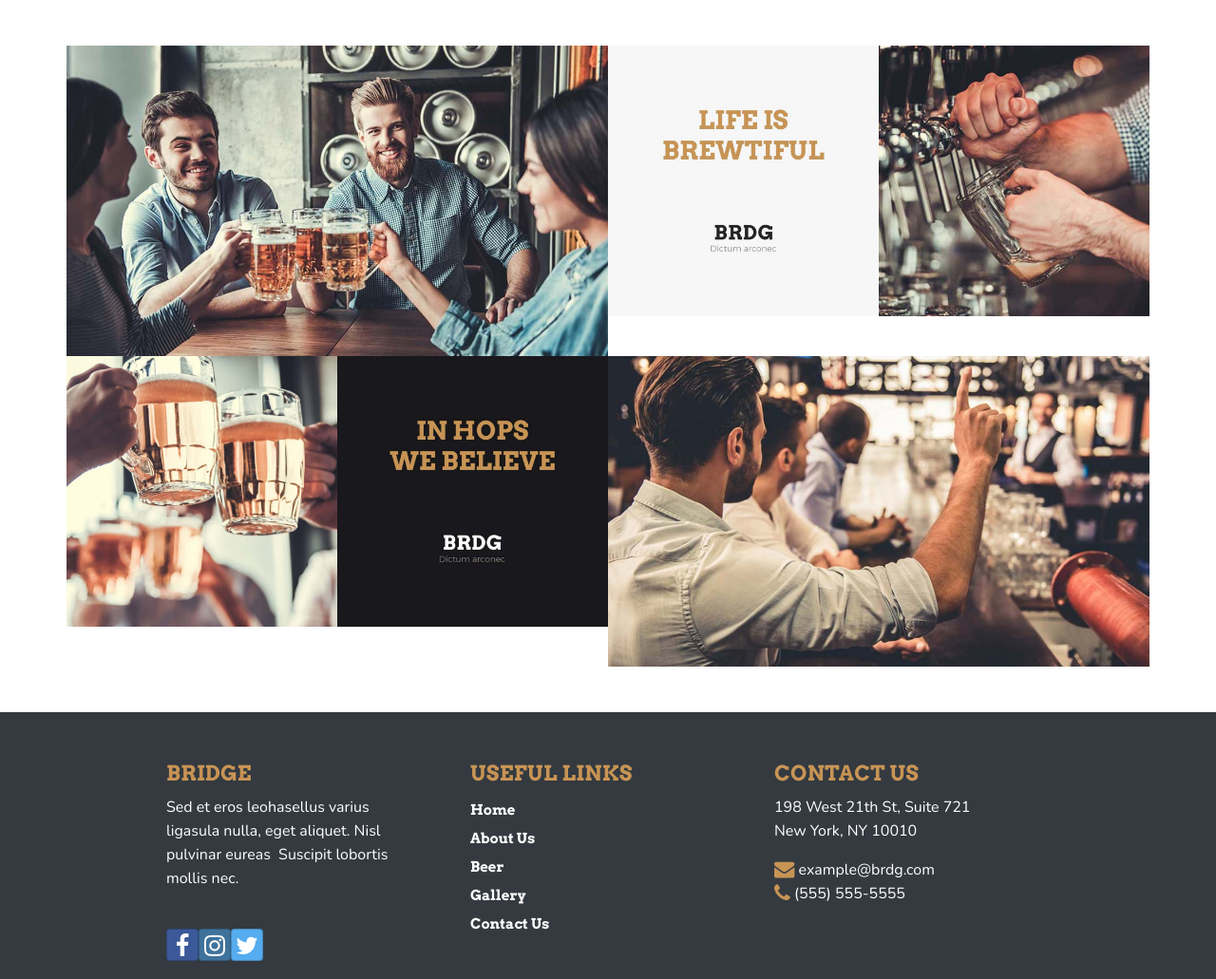
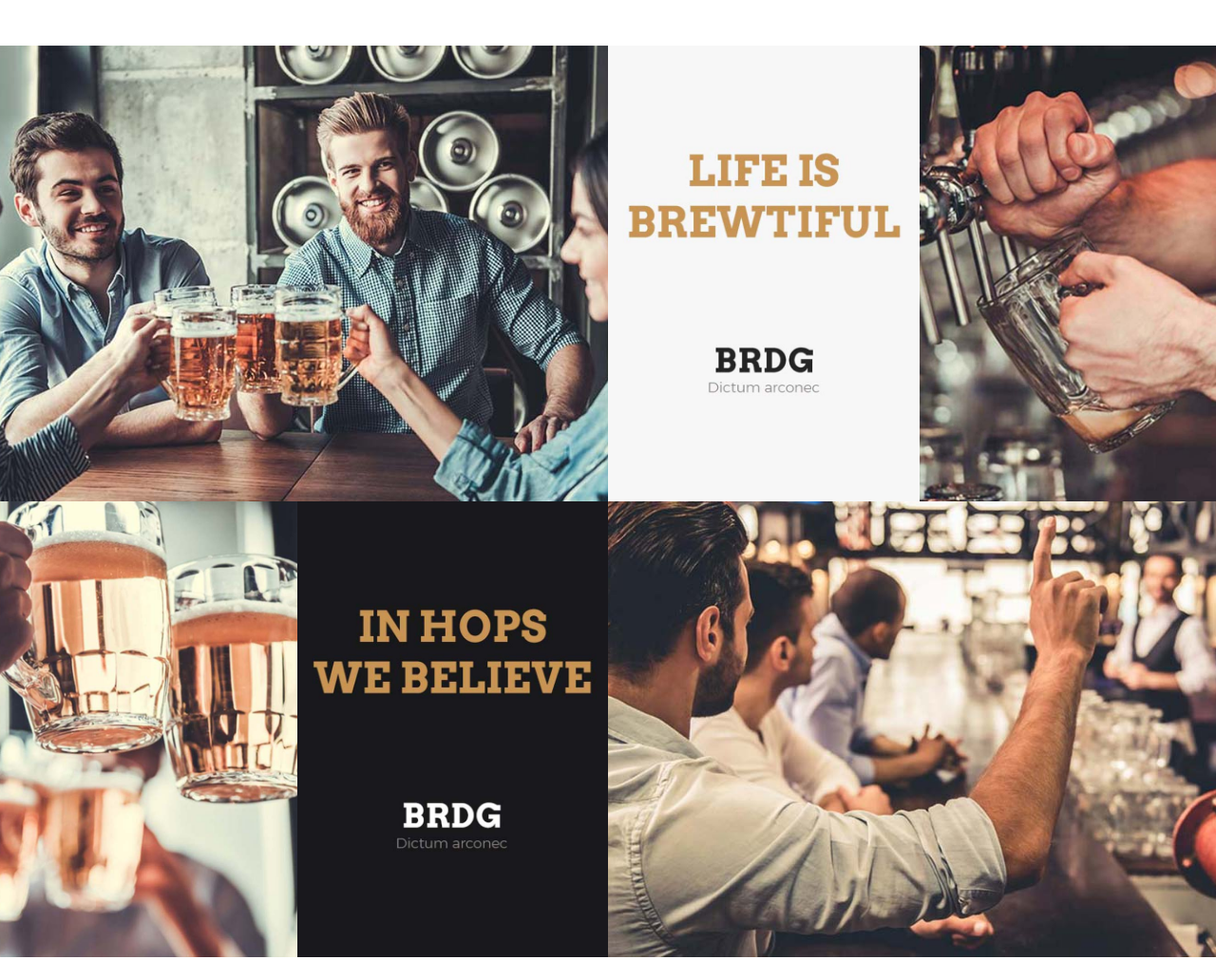
Before and after one commit to chetcarter/portfolio-project, a website: page gallery.html in a window 1280 px wide. Shown: the part 400-1431 px from the top of the page at 95% size. Drawn offline with nearby package versions, Linux system fonts and the light colour scheme.

Commit message:
Adds image gallery to index & gallery pages

```diff
--- a/css/styles.css
+++ b/css/styles.css
@@ -219,3 +219,47 @@ footer li a:hover {
   background: rgb(0, 0, 0); /* IE */
   background: rgba(0, 0, 0, 1); /* NON-IE */
 }
+
+/* Home Image Gallery */
+
+.home-gallery-one {
+  background-image: url("../_img/home-single-image-3-1.jpg");
+  background-size: cover;
+  background-position: center;
+  min-height: 480px;
+}
+
+.home-gallery-two {
+  background-image: url("../_img/home-single-image-4-1.jpg");
+  background-size: cover;
+  background-position: center;
+  min-height: 480px;
+}
+
+.home-gallery-three {
+  background-image: url("../_img/home-single-image-5-1.jpg");
+  background-size: cover;
+  background-position: center;
+  min-height: 480px;
+}
+
+.home-gallery-four {
+  background-image: url("../_img/home-single-image-6-1.jpg");
+  background-size: cover;
+  background-position: center;
+  min-height: 480px;
+}
+
+.home-gallery-five {
+  background-image: url("../_img/home-single-image-7-1.jpg");
+  background-size: cover;
+  background-position: center;
+  min-height: 480px;
+}
+
+.home-gallery-six {
+  background-image: url("../_img/home-single-image-8-1.jpg");
+  background-size: cover;
+  background-position: center;
+  min-height: 480px;
+}
--- a/gallery.html
+++ b/gallery.html
@@ -52,33 +52,19 @@
             </div>
         </div> <!-- End row -->
     </div> <!-- End container-fluid -->
+
         <!-- End Title -->
 
         <!-- Start Image Gallery -->
-        <div class="container">
-            <div class="row mt-5">
-                <div class="col-md-6 px-0">
-                    <img class="img-fluid" src="_img/home-single-image-3-1.jpg" alt="" />
-                </div>
-                <div class="col px-0">
-                    <img class="img-fluid" src="_img/home-single-image-4-1.jpg" alt="" />
-                </div>
-                <div class="col px-0">
-                    <img class="img-fluid" src="_img/home-single-image-5-1.jpg" alt="" />
-                </div>
+
+            <div class="row my-5">
+                <div class="col-xl-6 col-md-12 home-gallery-one"></div>
+                <div class="col-xl-3 col-md-6 home-gallery-two"></div>
+                <div class="col-xl-3 col-md-6 home-gallery-three"></div>
+                <div class="col-xl-3 col-md-6 home-gallery-four"></div>
+                <div class="col-xl-3 col-md-6 home-gallery-five"></div>
+                <div class="col-xl-6 col-md-12 home-gallery-six"></div>
             </div> <!-- End row -->
-            <div class="row mb-5">
-                <div class="col px-0">
-                    <img class="img-fluid" src="_img/home-single-image-6-1.jpg" alt="" />
-                </div>
-                <div class="col px-0">
-                    <img class="img-fluid" src="_img/home-single-image-7-1.jpg" alt="" />
-                </div>
-                <div class="col-md-6 px-0">
-                    <img class="img-fluid" src="_img/home-single-image-8-1.jpg" alt="" />
-                </div>
-            </div> <!-- End row -->
-        </div> <!-- End container -->
 
         <!-- End Image Gallery -->
 
```
Also changed, not shown: index.html (+7 -21 lines).
